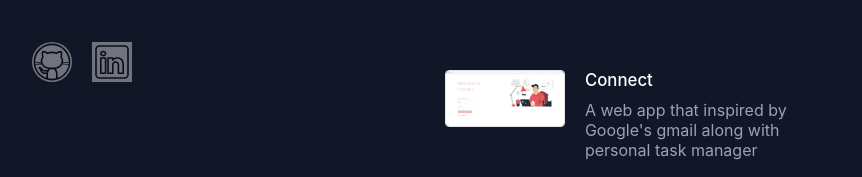
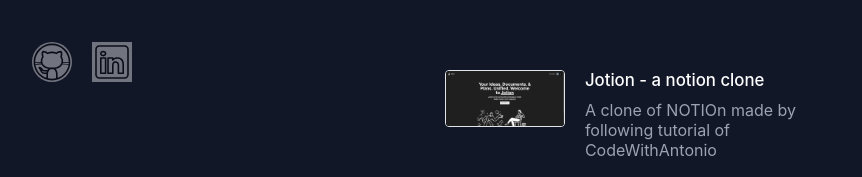
Before and after one commit to alakh0703/Portfolio, a React (Create React App) app: page / in a window 1280 px wide. Shown: the part 613-790 px from the top of the page, without its empty margins (224-1086 px from the left). Built offline with nearby package versions, Linux system fonts and the light colour scheme; a web font is replaced by a local one.

Commit message:
Update Right.js

```diff
--- a/src/Components/Right.js
+++ b/src/Components/Right.js
@@ -10,6 +10,7 @@ import cartImg from '../Images/cart-wallpaper.png'
 import chatImg from '../Images/chat-wallpaper.png'
 import Contact from './Contact';
 import gotoIcon from '../Images/arrow-32-128.png'
+import jotionImg from '../Images/temp.png'
 
 function Right(props) {
 
@@ -23,6 +24,14 @@ function Right(props) {
   }
 
   const [projects, setProjects] = React.useState([
+    {
+      id: 4,
+      title: "Jotion - a notion clone",
+      desc: "A clone of NOTIOn made by following tutorial of CodeWithAntonio",
+      tech: "Topics covered include: React, Nextjs, Tailwind, Convex, Clerk, etc",
+      img: jotionImg,
+      link: 'https://main--comfy-jelly-fb46bb.netlify.app/'
+    },
     {
       id:1,
       title:'Connect',
```
